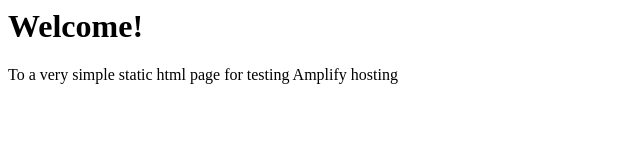
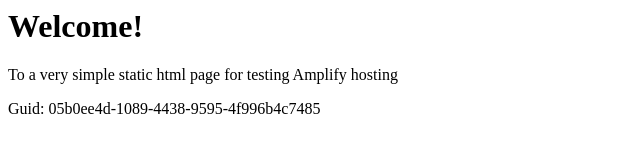
Before and after one commit to aws-aemilia-hkg/Github-PR-Commit-Integration-Test-DoNotTouch-Gith-OKSLNVO2-v1-preprod-ap-east-1, a website: page src/index.html in a window 1280 px wide. Shown: the whole page, without its empty margins (0-640 px from the left). Drawn offline with Linux system fonts and the light colour scheme.

Commit message:
commit from integ tests

```diff
--- a/src/index.html
+++ b/src/index.html
@@ -1,3 +1,5 @@
+
+
 <html lang="en">
 
 <head>
@@ -10,6 +12,6 @@
 <body>
     <h1>Welcome!</h1>
     <p>To a very simple static html page for testing Amplify hosting</p>
-</body>
+    <p>Guid: 05b0ee4d-1089-4438-9595-4f996b4c7485</p></body>
 
 </html>
```
